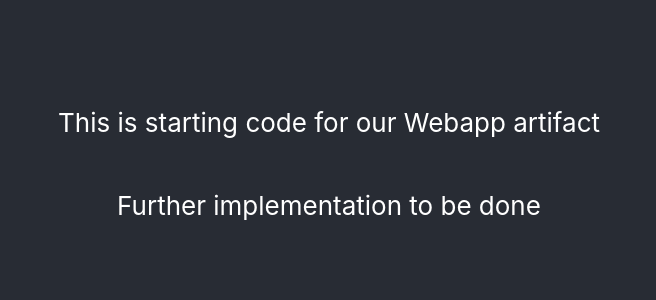
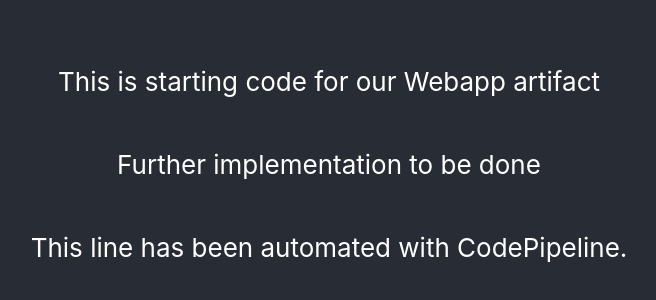
Before and after one commit to Ghost-Recon131/IIT-A3-ML_Webapp-Artifact, a React (Create React App) app in the folder ml-webapp/: page / in a window 1280 px wide. Shown: the part 236-536 px from the top of the page, without its empty margins (311-967 px from the left). Built offline with nearby package versions, Linux system fonts and the light colour scheme.

Commit message:
test CI/CD pipeline

```diff
--- a/ml-webapp/src/App.js
+++ b/ml-webapp/src/App.js
@@ -12,6 +12,10 @@ function App() {
           <p>
               Further implementation to be done
           </p>
+
+          <p>
+              This line has been automated with CodePipeline.
+          </p>
       </header>
     </div>
   );
```
